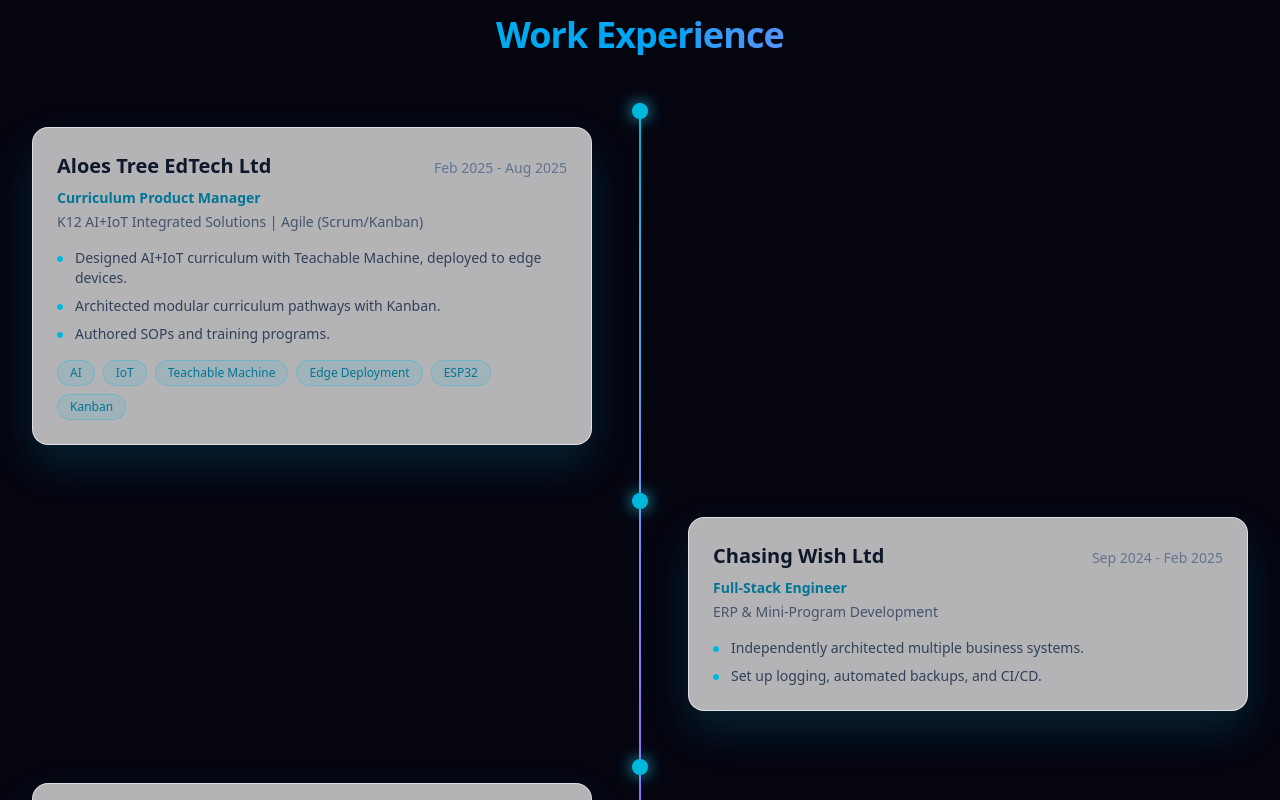
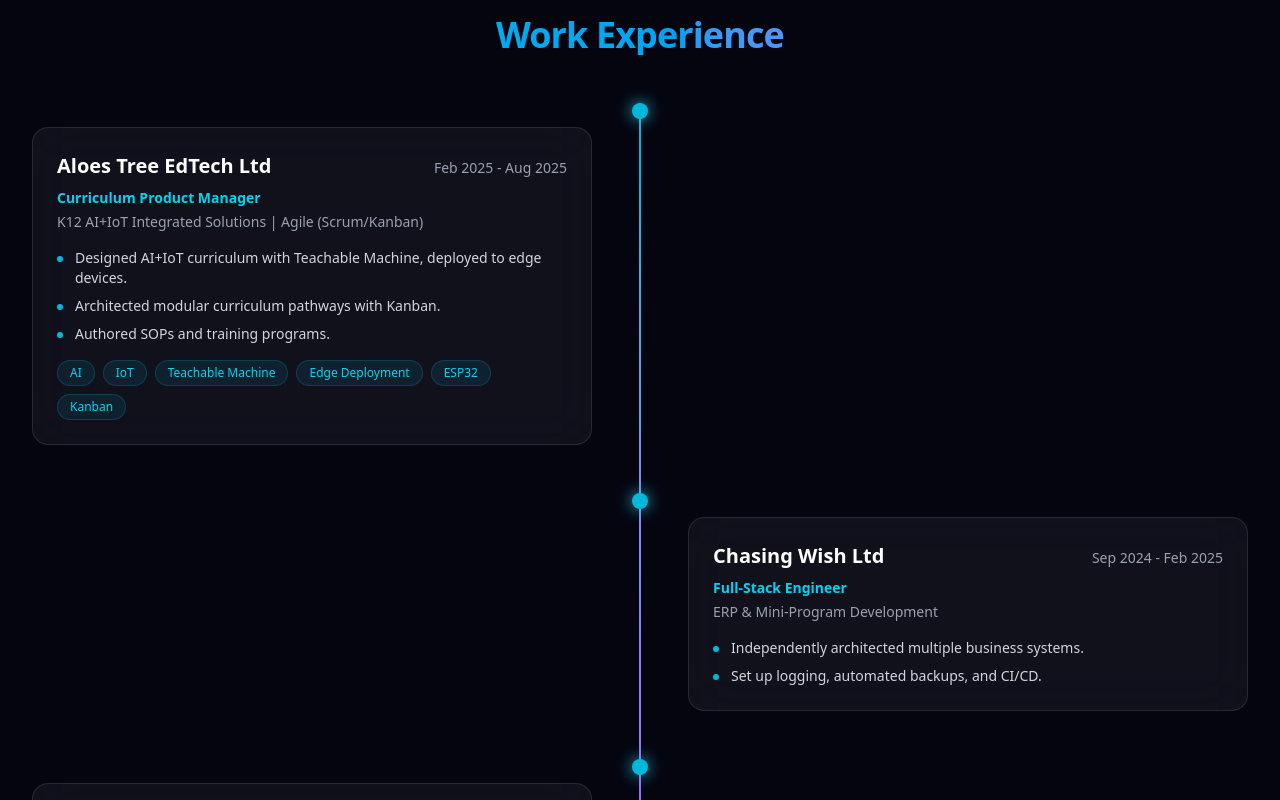
Before and after one commit to Kenneth0416/mycv, a Next.js app: page / in a window 1280 px wide. Shown: the part 2980-3780 px from the top of the page. Built offline with nearby package versions, Linux system fonts and the light colour scheme.

Commit message:
Fix Experience cards to dark glassmorphism style

```diff
--- a/src/components/Experience.tsx
+++ b/src/components/Experience.tsx
@@ -74,27 +74,27 @@ export default function Experience() {
                     viewport={{ once: true, amount: 0.3 }}
                     className={[
                       "mt-6 w-full max-w-xl",
-                      "rounded-2xl border border-white/60 bg-white/70 p-6 backdrop-blur-xl shadow-[0_20px_40px_rgba(8,145,178,0.2)]",
+                      "rounded-2xl border border-white/10 bg-white/5 p-6 backdrop-blur-xl",
                       isLeft
                         ? "md:col-start-1 md:justify-self-end md:mr-12"
                         : "md:col-start-2 md:justify-self-start md:ml-12",
                     ].join(" ")}
                   >
                     <div className="flex flex-wrap items-baseline justify-between gap-2">
-                      <h3 className="text-xl font-semibold text-slate-900">
+                      <h3 className="text-xl font-semibold text-white">
                         {experience.company}
                       </h3>
-                      <span className="text-sm font-medium text-slate-500">
+                      <span className="text-sm font-medium text-gray-400">
                         {experience.dates}
                       </span>
                     </div>
-                    <p className="mt-2 text-sm font-semibold text-cyan-700">
+                    <p className="mt-2 text-sm font-semibold text-cyan-400">
                       {experience.role}
                     </p>
-                    <p className="mt-1 text-sm text-slate-600">
+                    <p className="mt-1 text-sm text-gray-400">
                       {experience.subtitle}
                     </p>
-                    <ul className="mt-4 space-y-2 text-sm text-slate-700">
+                    <ul className="mt-4 space-y-2 text-sm text-gray-300">
                       {experience.points.map((point) => (
                         <li key={point} className="flex items-start gap-3">
                           <span className="mt-2 h-1.5 w-1.5 flex-none rounded-full bg-cyan-500" />
@@ -107,7 +107,7 @@ export default function Experience() {
                         {experience.tags.map((tag) => (
                           <span
                             key={tag}
-                            className="rounded-full border border-cyan-500/30 bg-cyan-500/10 px-3 py-1 text-xs font-medium text-cyan-700"
+                            className="rounded-full border border-cyan-500/20 bg-cyan-500/10 px-3 py-1 text-xs font-medium text-cyan-400"
                           >
                             {tag}
                           </span>
```
